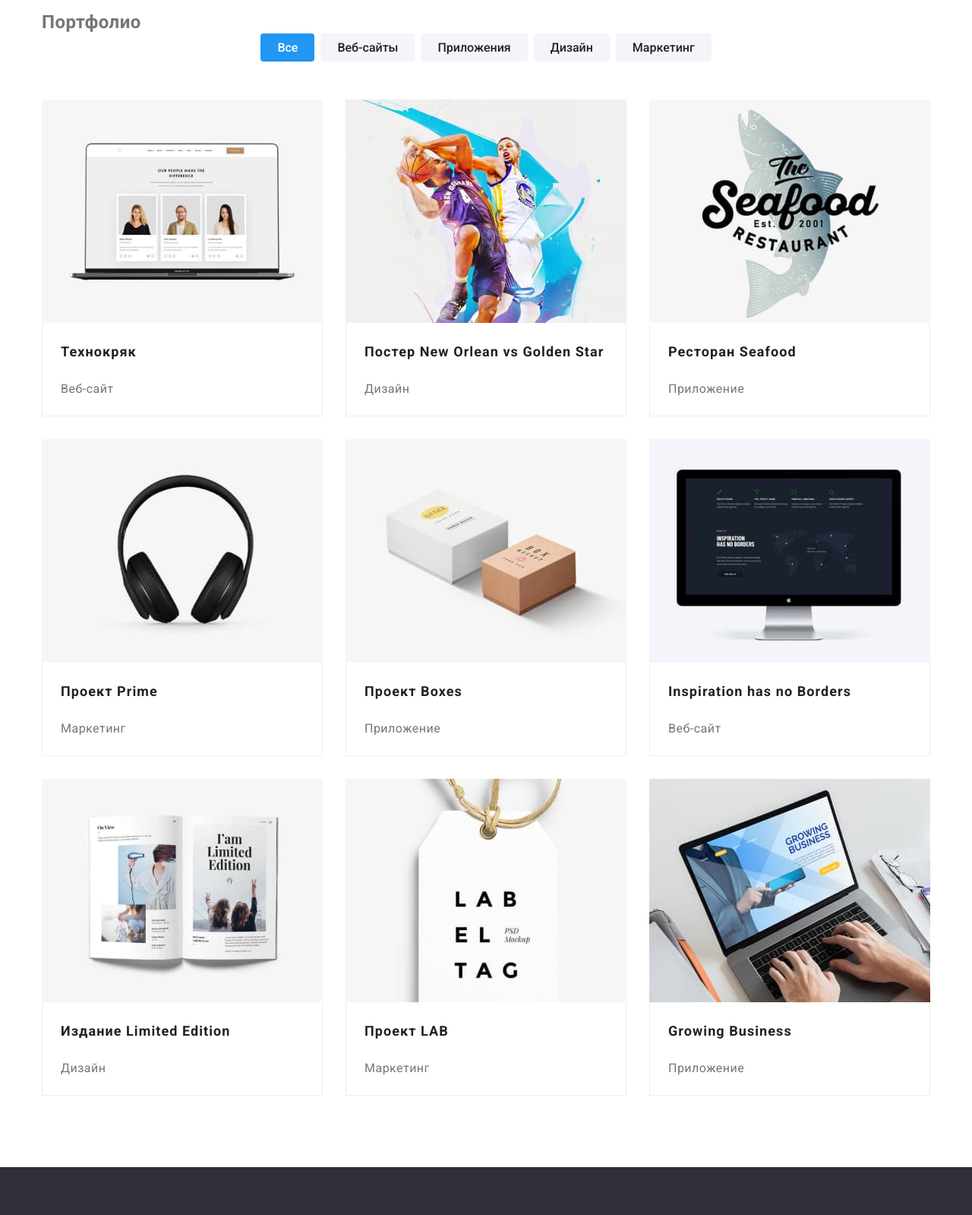
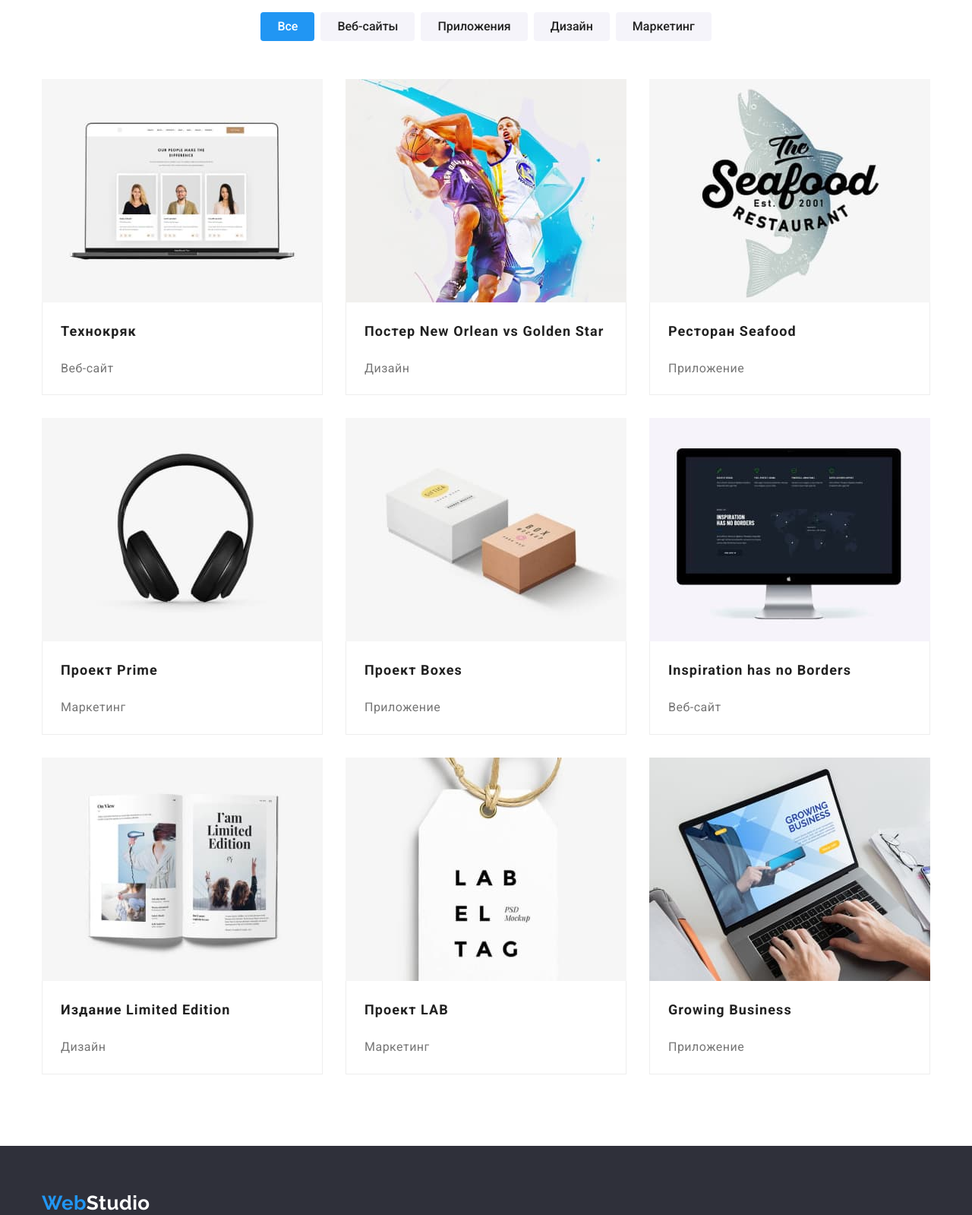
Before and after one commit to Karabass23/goit-markup-hw-03, a plain HTML site: page portfolio.html in a window 1280 px wide. Shown: the part 160-1759 px from the top of the page at 76% size. Drawn offline with nearby package versions, Linux system fonts and the light colour scheme.

Commit message:
внёс последние коррективы

```diff
--- a/css/style.css
+++ b/css/style.css
@@ -44,21 +44,36 @@ img {
     display: block;
 }
 
+.visually-hidden {
+    position: absolute;
+    width: 1px;
+    height: 1px;
+    margin: -1px;
+    border: 0;
+    padding: 0;
+    white-space: nowrap;
+    clip-path: inset(100%);
+    clip: rect(0 0 0 0);
+    overflow: hidden;
+}
+
 /* Шапка сайта */
 
 .container {
     width: 1200px;
     margin: 0 auto;
     padding: 0px 15px;
-    /* outline: 2px solid tomato; */
+    /* outline: 2px solid tomato;  */
 }
 
 .section {
-    margin-top: 94px;
+    /* margin-top: 94px; */
+    padding-top: 94px;
+    padding-bottom: 94px;
 }
 
-.section:not(:last-child) {
-    margin-bottom: 94px;
+.specifics.section {
+    padding-top: 0px;
 }
 
 .header {
@@ -83,7 +98,7 @@ img {
 
 .footer .logo {
     display: inline-block;
-    margin: 60px 0px 20px 0px;
+    margin: 0px 0px 20px 0px;
 
     color: var(--primary-section-color);
 }
@@ -262,7 +277,6 @@ img {
 
 .team .title {
     margin: 0px 0px 50px 0px;
-    padding-top: 94px;
 
     color: var(--title-text-color);
     font-weight: 700;
@@ -301,8 +315,8 @@ img {
 
 .team .avatar {
     background-color: var(--primary-section-color);
-    margin-bottom: 94px;
     border-radius: 0px 0px 4px 4px;
+    box-shadow: 0px 1px 3px rgba(0, 0, 0, 0.12), 0px 1px 1px rgba(0, 0, 0, 0.14), 0px 2px 1px rgba(0, 0, 0, 0.2);
 }
 
 /* Основной контент страницы Портфолио */
@@ -327,12 +341,7 @@ img {
     display: flex;
     flex-wrap: wrap;
     gap: 30px;
-    margin-bottom: 94px;
 }
-
-/* .portfolio .item {
-    flex-basis: calc((100% - 20px) / 3);
-} */
 
 .portfolio .button {
     display: inline-block;
@@ -382,11 +391,11 @@ img {
 
 .footer {
     background-color: var(--header-footer-color);
+    padding: 60px 0px;
 }
 
 .footer .address {
     font-style: normal;
-    padding-bottom: 60px;
 }
 
 .footer .text {
--- a/portfolio.html
+++ b/portfolio.html
@@ -54,7 +54,7 @@
       <!-- Портфолио сайта -->
       <section class="portfolio section">
         <div class="container">
-          <h1 style="margin: 0px">Портфолио</h1>
+          <h1 class="visually-hidden"">Портфолио</h1>
           <ul class="menu">
             <li class="item">
               <button type="button" class="button current">Все</button>
```
Also changed, not shown: index.html (+1 -1 lines).
